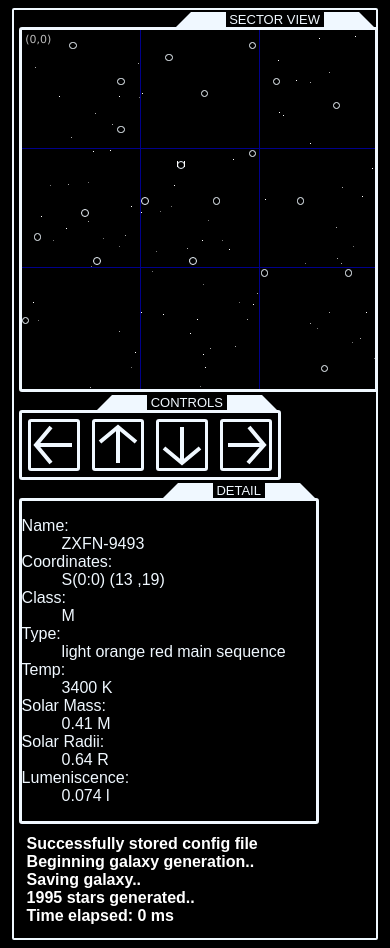
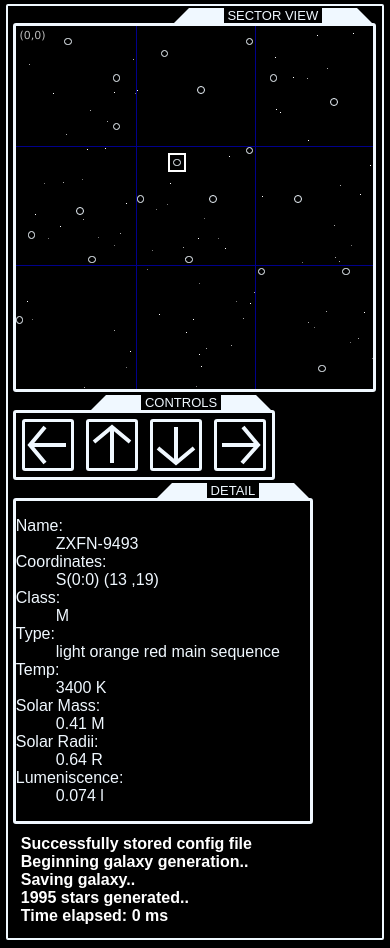
Before and after one commit to timbotron/js-space, a website: page www-root/star_test.html in a window 390 px wide. Both pictures are taken after a click on the link 180 px from the left and 165 px from the top of the page. Drawn offline with Linux system fonts and the light colour scheme.

Commit message:
mobile looks good, and selected box is dope.

```diff
--- a/www-root/css/mk2.css
+++ b/www-root/css/mk2.css
@@ -1,6 +1,7 @@
 body {
   background: #000;
   font-family: sans-serif;
+  margin: 2px;
 }
 #main {
   margin: 1%;
@@ -142,12 +143,11 @@ body {
   height: 1.5%;
 }
 .selected-star {
-  border-left: 1px solid white;
-  border-right: 1px solid white;
+  border: 2px solid white;
   z-index: 300;
   position: absolute;
-  width: 1.5%;
-  height: 1.5%;
+  width: 4%;
+  height: 4%;
 }
 .bg-star {
   width: 1px;
--- a/www-root/js/gen_methods.js
+++ b/www-root/js/gen_methods.js
@@ -322,7 +322,7 @@ function birth() {
 	var b_width = window.innerWidth || document.body.clientWidth;
 
 	// we need the smallest of 550, b_width or b_height
-	var base_line = 550;
+	var base_line = 450;
 	if(base_line > b_width) {
 		base_line = b_width;
 	}
@@ -506,11 +506,9 @@ function checkKey(e) {
 function fetchTemplate(name,id,label) {
 	var tpl = document.getElementById(name);
 	var ret;
-	console.log(tpl);
 	ret = tpl.innerHTML;
 	ret = ret.replace(/{id}/i, id);
 	ret = ret.replace(/{label}/i, label);
-	console.log(ret);
 	return ret;
 }
 
@@ -529,10 +527,16 @@ function clearStarInfo() {
 }
 
 function addHighlight(top,left,width,height) {
+	var adjuster = 1.5;
 	var high = document.createElement('div');
-	high.style.top = top;
-	high.style.left = left;
+	top = parseFloat(top.replace("%","")) - adjuster;
+	high.style.top = String(top) + "%";
+	left = parseFloat(left.replace("%","")) - adjuster;
+	high.style.left = String(left) + "%";
 	high.className = "selected-star";
+
+	// we need to alter the position a bit
+
 
 	var grid = document.getElementsByClassName("grid");
 	grid = grid[0];
@@ -709,7 +713,6 @@ document.addEventListener("DOMContentLoaded", function(event) {
 	if(uri.length > 1) {
 		seed = uri[1];
 	}
-	console.log(seed);
 	s('galaxy_seed',seed);
   	start();
   	paintLabelEnds();
--- a/www-root/star_test.html
+++ b/www-root/star_test.html
@@ -1,6 +1,7 @@
 <!doctype html>
 <html>
 <head>
+  <meta name="viewport" content="width=device-width, initial-scale=1">
   <title>JS Space</title>
   <script type="text/javascript" src="/js/seedrandom.min.js"></script>
   <script type="text/javascript" src="/js/gen_methods.js"></script>
```
